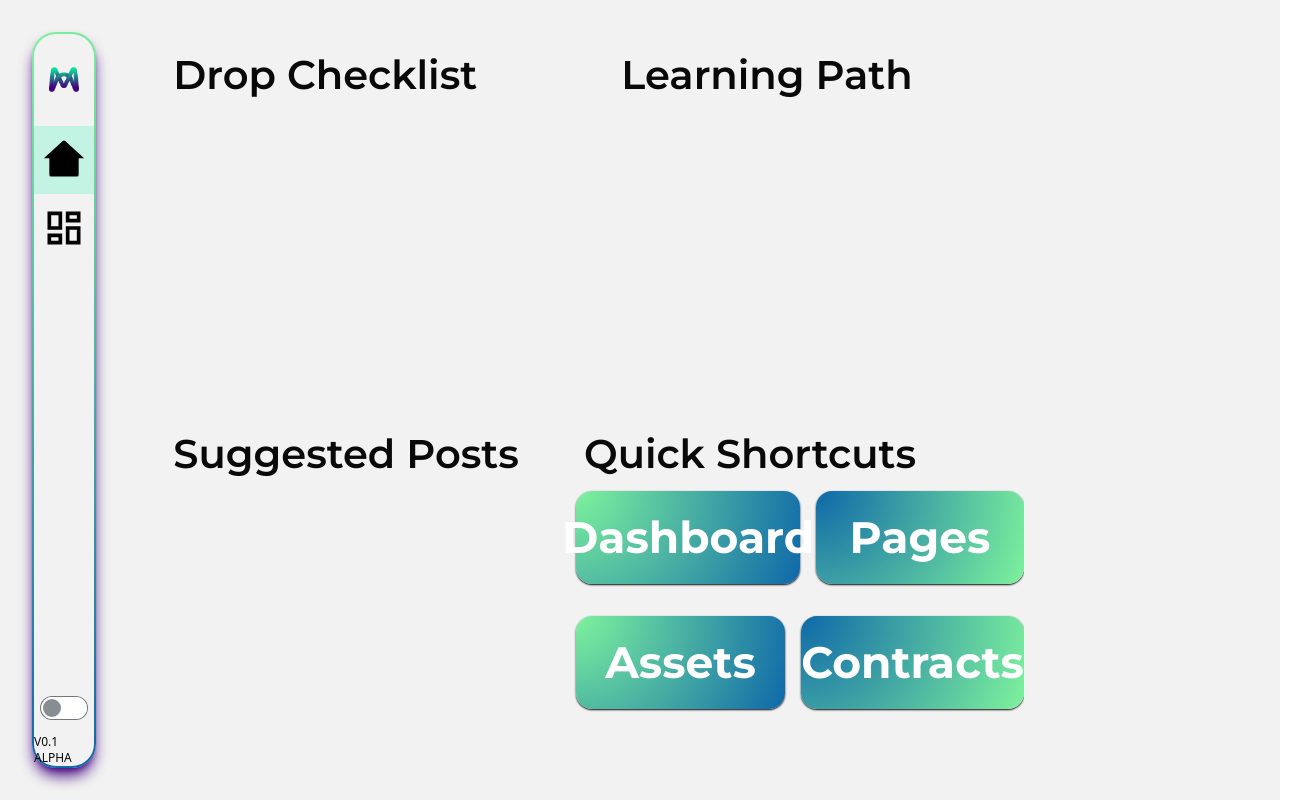
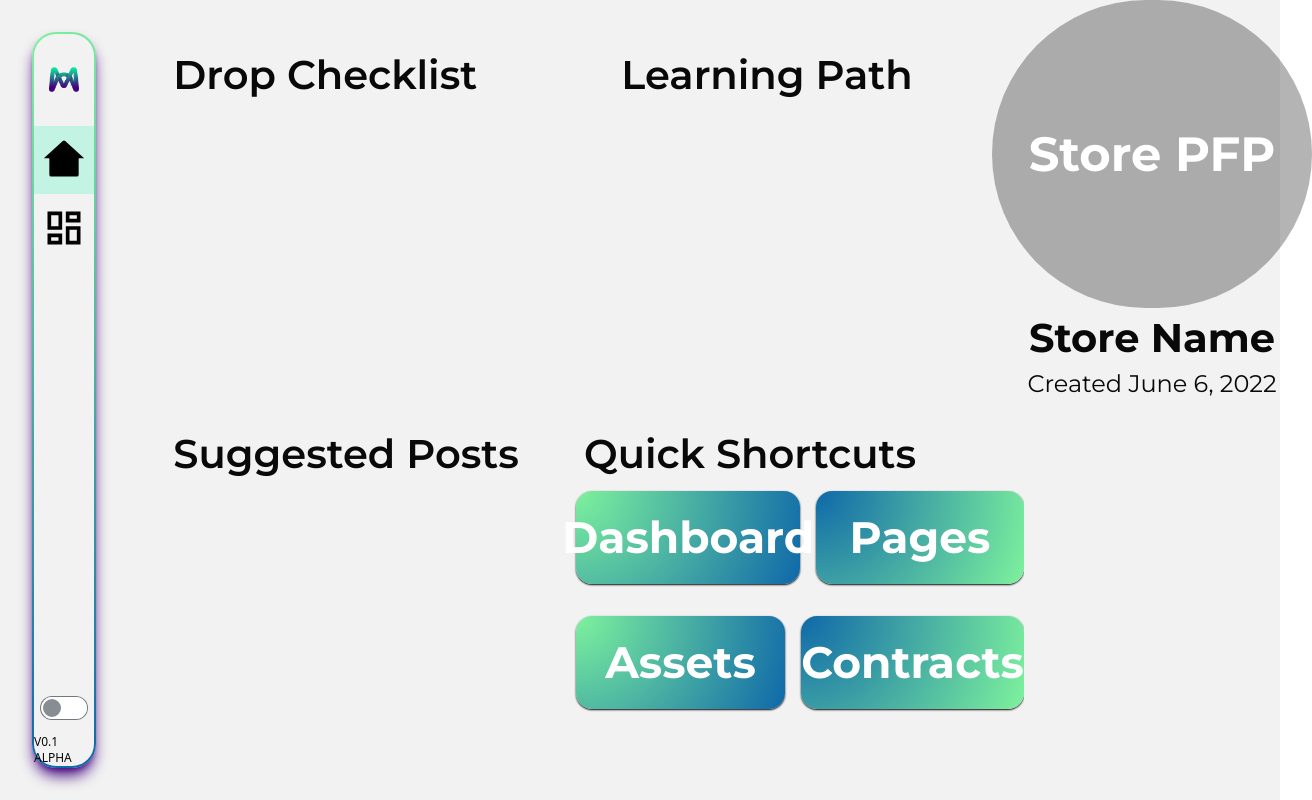
Before and after one commit to Monatize/layer1, a Next.js app: page /home in a window 1280 px wide. Both pictures are taken after a click on the element 64 px from the left and 159 px from the top of the page. Shown: the whole page, 1312 px wide, since content can reach past the window. Built offline with nearby package versions, Linux system fonts and the light colour scheme.

Commit message:
Added some stuff to the right sidebar

```diff
--- a/components/dashboard/Home/Store.tsx
+++ b/components/dashboard/Home/Store.tsx
@@ -1,11 +1,28 @@
+import { useState } from "react";
+import { IconContext } from "react-icons";
+import { BsPencilFill } from "react-icons/bs";
+
 interface IStore {
     theme: string
 }
 
 const Store = (props: IStore) => {
+    const [editPFP, setEditPFP] = useState(false);
     return (
         <div className={`w-full h-full transition-all ease-in-out duration-500 ${props.theme === "dark" ? 'bg-brand-black' : 'bg-brand-font'}`}>
+            <div className="w-full h-1/2 flex flex-col justify-center items-center">
+                <div onMouseEnter={() => setEditPFP(!editPFP)} onMouseLeave={() => setEditPFP(!editPFP)} className={`w-80 h-80 ${props.theme === "dark" ? 'bg-brand-font/30' : 'bg-brand-black/30'} rounded-full flex justify-center items-center`}>
+                    <div className={`${editPFP ? 'flex' : 'hidden'} absolute w-80 h-80 rounded-full justify-center items-center bg-black/70`}>
+                        <IconContext.Provider value={{ className: "fill-white", size: "3rem"}}>
+                            <BsPencilFill />
+                        </IconContext.Provider>
+                    </div>
+                    <h1 className="text-5xl font-mt font-bold text-white">Store PFP</h1>
+                </div>
+                <h1 className={`${props.theme === "dark" ? 'text-white' : 'text-brand-black'} text-[2.5rem] font-mt font-bold`}>Store Name</h1>
+                <h1 className={`${props.theme === "dark" ? 'text-white' : 'text-brand-black'} text-2xl font-mt font-normal`}>Created June 6, 2022</h1>
 
+            </div>
         </div>
     )
 }
```
